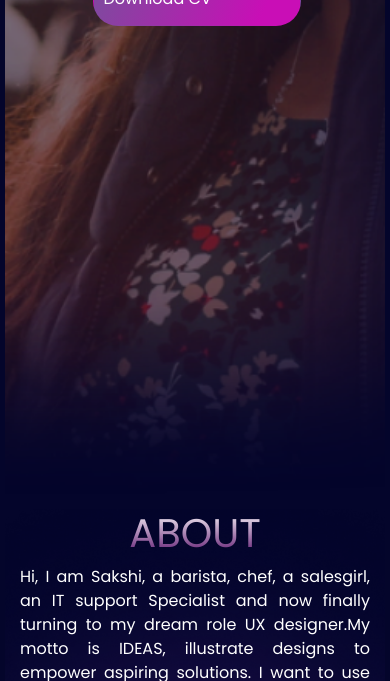
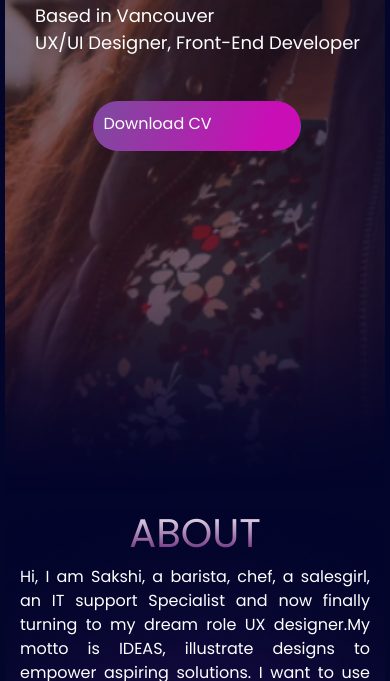
Before and after one commit to sakship2604/Portfolio, a plain HTML site: page index.html in a window 390 px wide. Shown: the part 419-1100 px from the top of the page. Drawn offline with nearby package versions, Linux system fonts and the light colour scheme; files whose address does not match are found by name.

Commit message:
head arranged

```diff
--- a/css/main.css
+++ b/css/main.css
@@ -228,7 +228,7 @@ font-style: normal;
 font-weight: 700;
 font-size: 40px;
 
-top: 220px;
+top: 345px;
 left: 30px;
 color: #FFFFFF;
 
```
